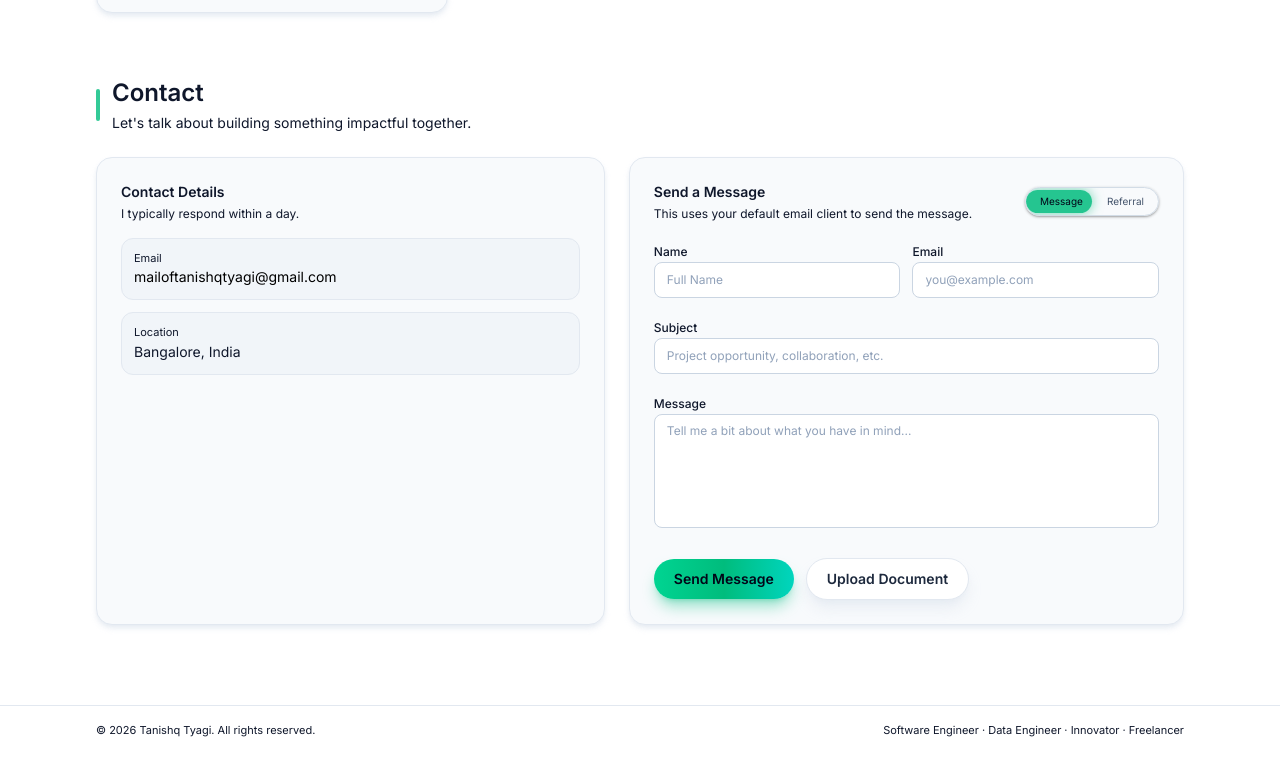
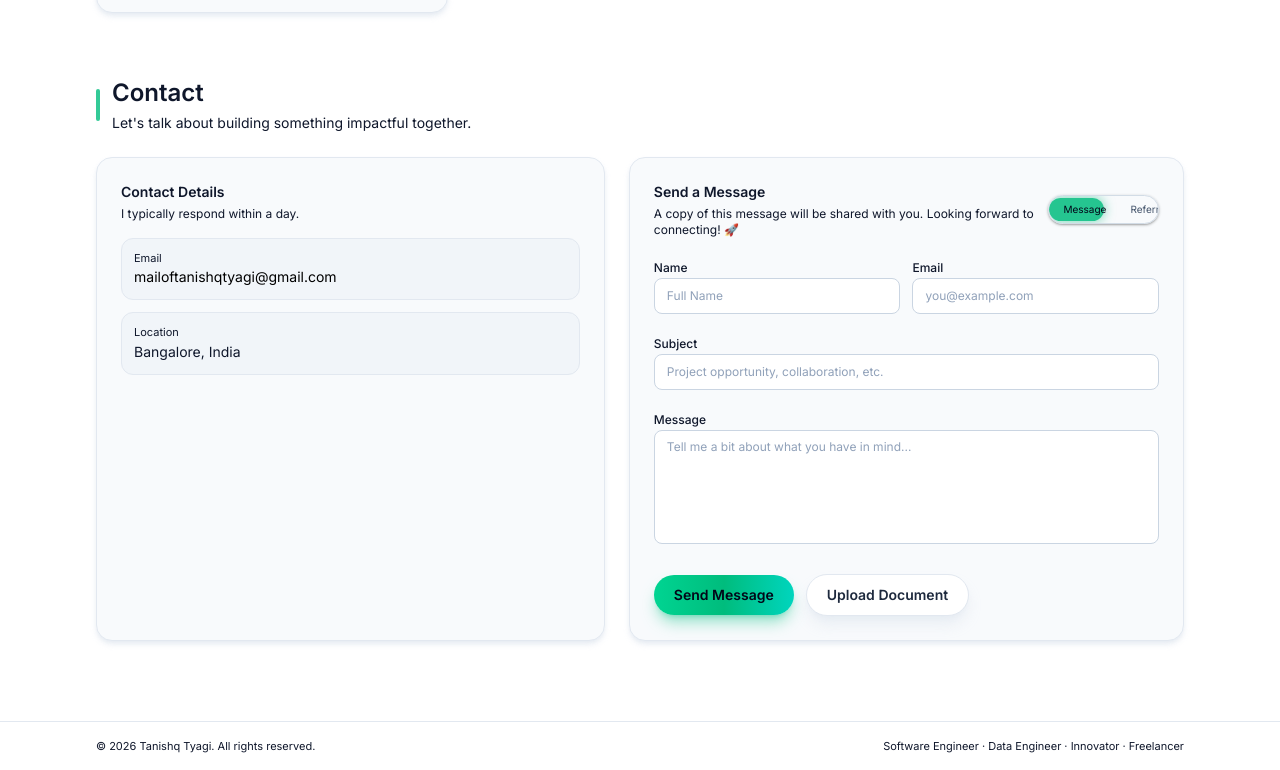
Before and after one commit to Tanishq6210/tanishqtyagi.in, a Next.js app: page / in a window 1280 px wide. Shown: the part 2882-3652 px from the top of the page. Built offline with nearby package versions, Linux system fonts and the light colour scheme.

Commit message:
Replace mesage of email

```diff
--- a/src/app/page.tsx
+++ b/src/app/page.tsx
@@ -858,7 +858,7 @@ function ContactSection() {
                       and add it in the subject.
                     </>
                   ) : (
-                    "This uses your default email client to send the message."
+                    "A copy of this message will be shared with you. Looking forward to connecting! 🚀"
                   )}
                 </p>
               </div>
```
